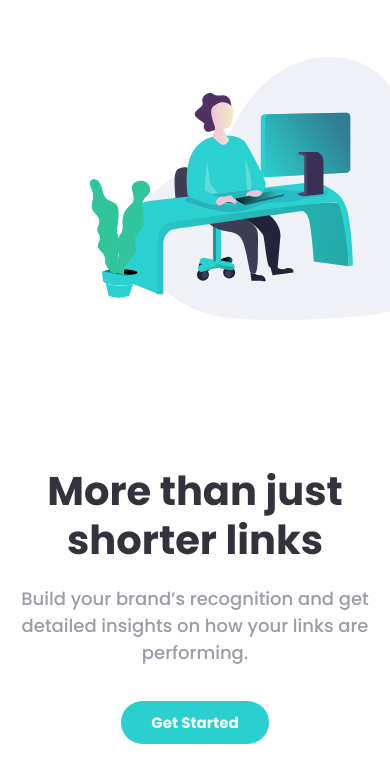
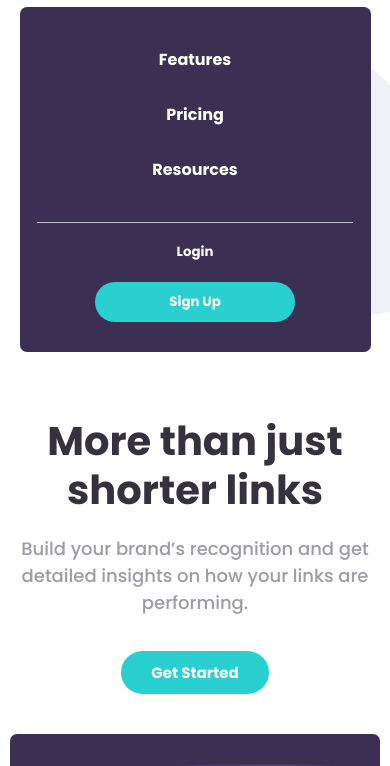
Before and after one commit to BiancaGlavan/fm-url-shortening-api, a plain HTML site: page index.html in a window 390 px wide. Both pictures are taken after a click on the picture 365 px from the left and 26 px from the top of the page. Shown: the part 46-812 px from the top of the page. Drawn offline with Linux system fonts and the light colour scheme.

Commit message:
add mobile-menu

```diff
--- a/index.html
+++ b/index.html
@@ -20,7 +20,7 @@
     <div class="container">
       <div class="nav-content">
         <img class="logo" src="./images/logo.svg" alt="">
-        <img src="./images/hamburger-menu.svg" alt="" class="hamburger-menu">
+        <img src="./images/hamburger-menu.svg" alt="" class="hamburger-icon">
         <ul class="nav-links">
           <li>Features</li>
           <li>Pricing</li>
@@ -33,6 +33,18 @@
   </nav>
 
   <section class="main-section">
+    <div class="hamburger-menu-container">
+      <div class="hamburger-menu">
+        <ul class="nav-links">
+          <li>Features</li>
+          <li>Pricing</li>
+          <li>Resources</li>
+        </ul>
+        <div class="divider"></div>
+        <button class="login btn">Login</button>
+        <button class="signup btn">Sign Up</button>
+      </div>
+    </div>
     <img class="illustration" src="./images/illustration-working.svg" alt="">
     <div class="container">
       <div class="main-text">
--- a/script.js
+++ b/script.js
@@ -4,6 +4,13 @@ const apiUrl = 'https://api.shrtco.de/v2/shorten?url=';
 const urlList = document.querySelector('.url-list');
 const shortenUrl = document.querySelector('.shorten-url');
 const errorMSg = document.querySelector('.error-msg');
+const mobileMenu = document.querySelector('.hamburger-menu-container');
+const burgerIcon = document.querySelector('.hamburger-icon');
+
+
+burgerIcon.addEventListener('click', () => {
+    mobileMenu.classList.toggle('open');
+});
 
 const App = {
 
--- a/style.scss
+++ b/style.scss
@@ -41,7 +41,7 @@ $hover-button-color: hsl(180, 52%, 70%);
         margin-right: 20px;
     }
 
-    .hamburger-menu {
+    .hamburger-icon {
         display: none;
     }
 
@@ -96,6 +96,10 @@ $hover-button-color: hsl(180, 52%, 70%);
     position: relative;
     min-height: 600px;
     overflow: hidden;
+
+    .hamburger-menu {
+        display: none;
+    }
 
 
     .illustration {
@@ -489,7 +493,7 @@ $hover-button-color: hsl(180, 52%, 70%);
             display: none;
         }
 
-        .hamburger-menu {
+        .hamburger-icon {
             display: flex;
             margin-left: auto;
             width: 30px;
@@ -500,14 +504,86 @@ $hover-button-color: hsl(180, 52%, 70%);
 
     .main-section {
 
+        .hamburger-menu-container {
+            display: block;
+            width: 90%;
+            background-color: $primary-dark-violet;
+            left: 100%;
+            border-radius: 7px;
+            position: absolute;
+            transition: all ease-in-out 0.3s;
+
+            &.open {
+                display: block;
+                left: 5%;
+                z-index: 1;
+            }
+
+            .hamburger-menu {
+                display: flex;
+                flex-direction: column;
+                align-items: center;
+
+
+
+                .nav-links {
+                    display: flex;
+                    flex-direction: column;
+                    align-items: center;
+                    margin-top: 30px;
+
+                    li {
+                        list-style: none;
+                        color: $white;
+                        margin-bottom: 20px;
+                        margin-top: 10px;
+                        font-weight: 700;
+                        cursor: pointer;
+                    }
+                }
+
+                .divider {
+                    height: 0.3px;
+                    width: 90%;
+                    background-color: $neutral-gray;
+                    margin-top: 20px;
+                    margin-bottom: 20px;
+                }
+
+                .login {
+                    color: $white;
+                    font-weight: 700;
+                    cursor: pointer;
+                }
+
+                .signup {
+                    border-radius: 100px;
+                    background-color: $primary-cyan;
+                    padding: 10px 15px;
+                    color: $white;
+                    font-weight: 700;
+                    width: 200px;
+                    margin-top: 20px;
+                    margin-bottom: 30px;
+                    cursor: pointer;
+
+                    &:hover {
+                        background-color: $hover-button-color;
+                    }
+                }
+            }
+
+        }
+
         .illustration {
             width: 600px;
         }
 
+
         .container {
             .main-text {
                 width: 100%;
-                margin-top: 450px;
+                margin-top: 400px;
                 text-align: center;
 
                 h1 {
@@ -599,16 +675,16 @@ $hover-button-color: hsl(180, 52%, 70%);
             .detailed-records {
 
                 &::before {
-                    top: -79px;
+                    top: -80px;
                     left: 156px;
                     width: 5px;
-                    height: 54px;;
+                    height: 55px;;
                 }
 
                 &::after {
                     width: 5px;
-                    height: 54px;
-                    top: 239px;
+                    height: 55px;
+                    top: 240px;
                     right: 156px;
                 }
             }
```
Also changed, not shown: style.css, 1 other file.
